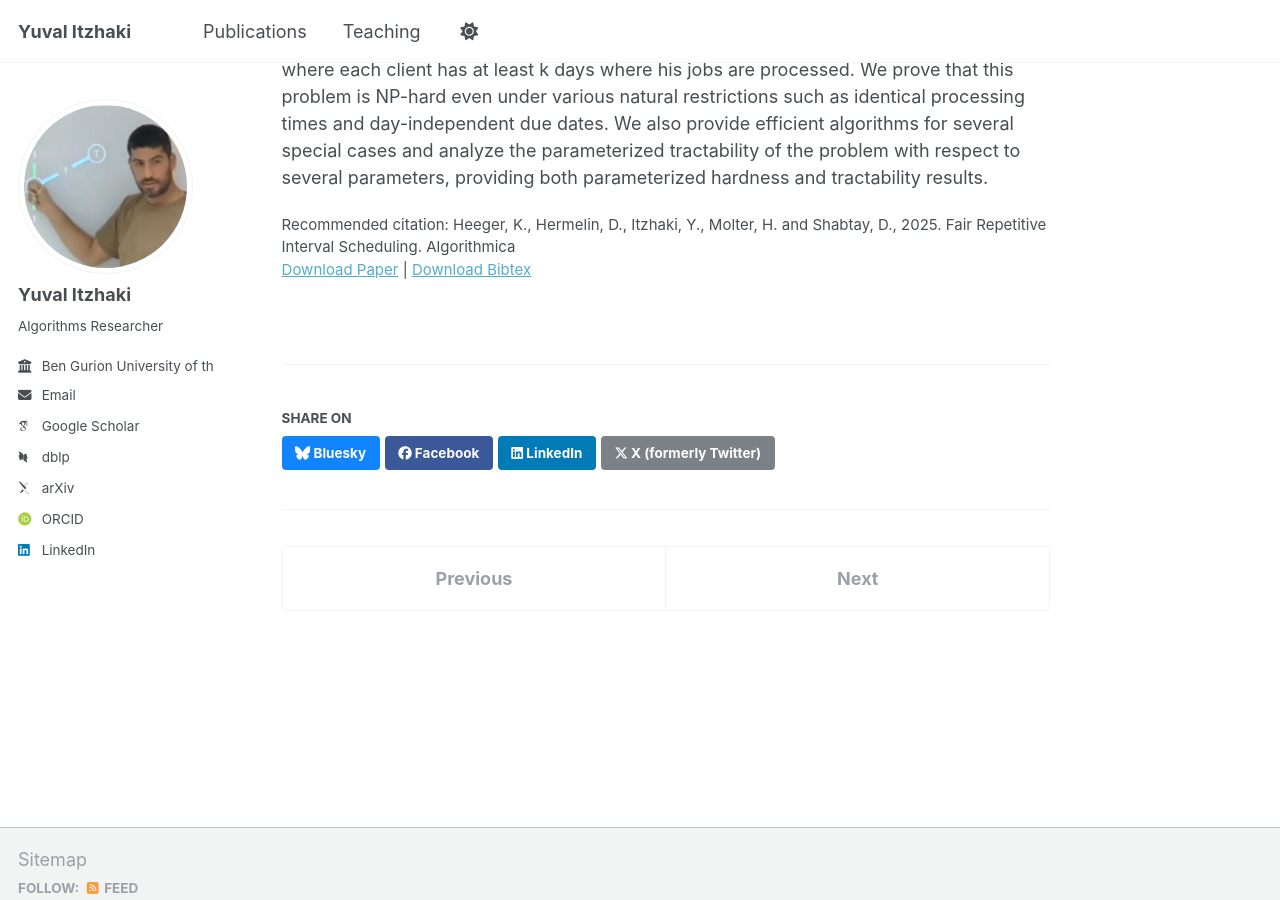
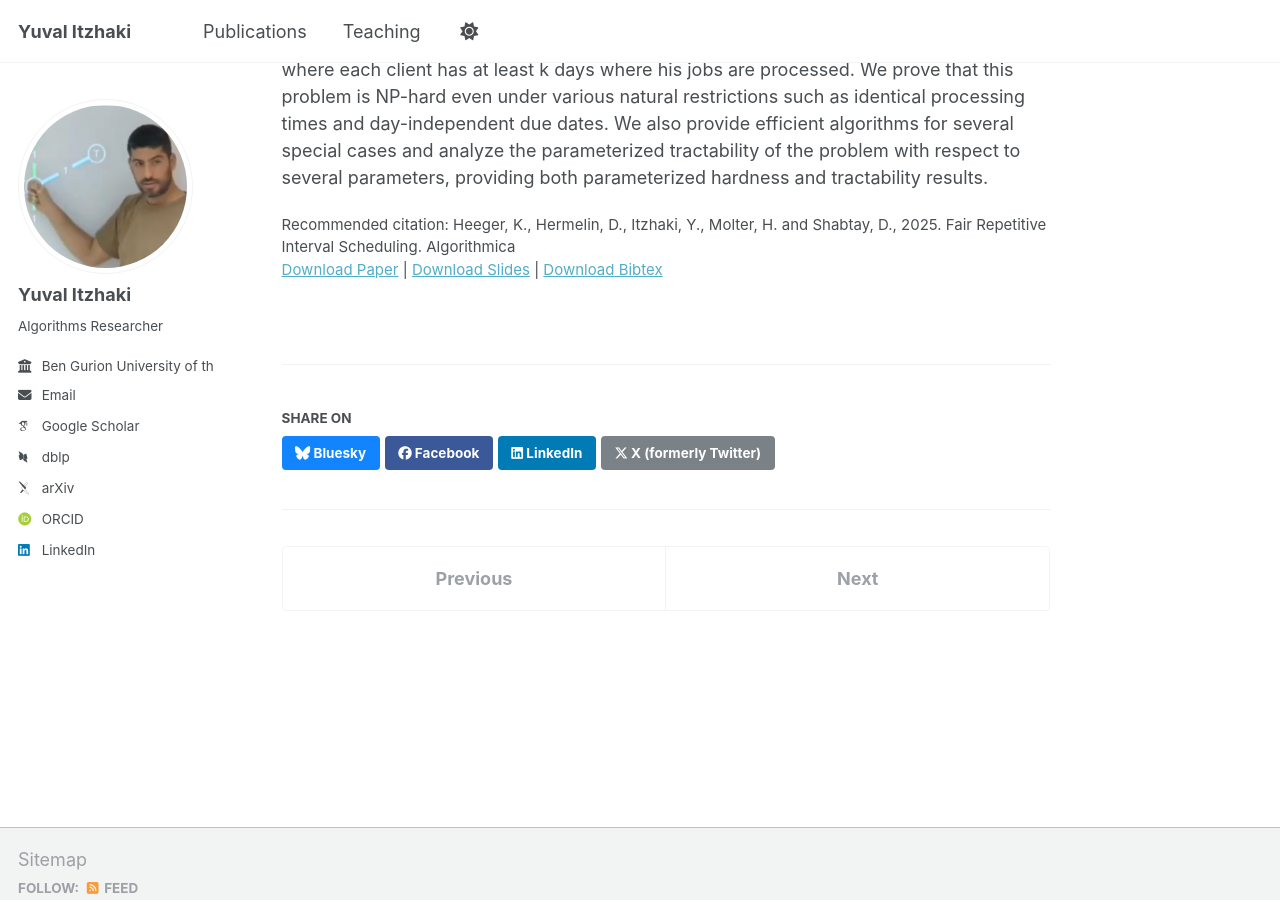
Before and after one commit to yuvalyitz/home, a Jekyll site: the page built from _publications/Fair Repetitive JIT.md, in a window 1280 px wide and 900 px high, scrolled down 437 px. Built offline with Jekyll 4.4.1, drawn with Linux system fonts in a browser that asks for light colours; some web fonts are replaced.

Commit message:
Update Fair Repetitive JIT.md

```diff
--- a/_publications/Fair Repetitive JIT.md
+++ b/_publications/Fair Repetitive JIT.md
@@ -6,6 +6,7 @@ permalink: /publication/Fair Repetitive JIT
 excerpt: 'https://doi.org/10.1007/s00453-025-01322-y'
 date: 2025-05-26
 venue: 'Algorithmica, Volume 87, pages 1340–1368'
+slidesurl: '/files/Fair2024_slides.pdf'
 paperurl: 'https://doi.org/10.1007/s00453-025-01322-y'
 bibtexurl: 'https://yuvalyitz.github.io/files/heeger2025fair.bib'
 citation: 'Heeger, K., Hermelin, D., Itzhaki, Y., Molter, H. and Shabtay, D., 2025. Fair Repetitive Interval Scheduling. Algorithmica'
```
